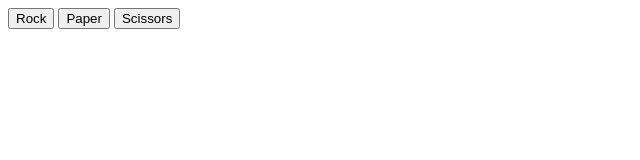
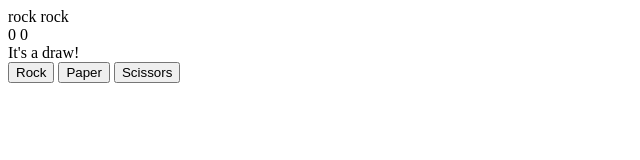
Before and after one commit to lawsoncodes101/rock_paper_scissors, a plain HTML site: page index.html in a window 1280 px wide. Both pictures are taken after a click on the button "Rock". Shown: the whole page, without its empty margins (0-640 px from the left). Drawn offline with Linux system fonts and the light colour scheme.

Commit message:
added UI to game logic

```diff
--- a/index.html
+++ b/index.html
@@ -6,9 +6,20 @@
     <title>Project: Rock Paper Scissors</title>
 </head>
 <body>
-    <button class="rock">Rock</button>
-    <button class="paper">Paper</button>
-    <button class="scissors">Scissors</button>
+    <div>
+        <div class="choices">
+            <span class="playerChoice"></span>
+            <span class="computerChoice"></span>
+        </div>
+        <div class="scores">
+            <span class="playerScore"></span>
+            <span class="computerScore"></span>
+        </div>
+        <div class="winner"></div>
+    </div>
+    <button id="rock">Rock</button>
+    <button id="paper">Paper</button>
+    <button id="scissors">Scissors</button>
 
     <script src="./script.js"></script>
 </body>
--- a/script.js
+++ b/script.js
@@ -1,42 +1,49 @@
 const buttons = document.querySelectorAll("button");
-
-for (let i = 0; i < buttons.length; i++){
-    buttons[i].addEventListener("click", (e) => {
-        let humanValue = e.target.textContent;
-        playRound(humanValue, getComputerChoice);
-    });
-};
+const playerChoiceDisplay = document.querySelector(".playerChoice");
+const computerChoiceDisplay = document.querySelector(".computerChoice")
+const playerScoreDisplay = document.querySelector(".playerScore");
+const computerScoreDisplay = document.querySelector(".computerScore");
+const winnerDisplay = document.querySelector(".winner");
+let playerScore = 0;
+let computerScore = 0;
 
 function getComputerChoice() {
+    const choices = ["rock", "paper", "scissors"];
     const index = Math.floor(Math.random() * 3);
     return choices[index];
 }
 
-let humanScore = 0;
-let computerScore = 0;
-
-function playRound(humanValue, computerChoice) {
+function playRound(playerValue, computerChoice) {
     let computerValue = computerChoice();
 
-    if (humanValue) {
+    if (playerValue) {
         let roundRules = {
             rock: "scissors",
             scissors: "paper",
             paper: "rock",
         };
 
-        console.log(
-            `Player chose: ${humanValue} \nComputer chose: ${computerValue}`
-        );
+        playerChoiceDisplay.textContent = playerValue;
+        computerChoiceDisplay.textContent = computerValue;
 
-        if (humanValue === computerValue) {
-            console.log("Draw!");
-        } else if (roundRules[humanValue] === computerValue) {
-            console.log("Player Wins!");
-            humanScore += 1;
+        if (playerValue === computerValue) {
+            winnerDisplay.textContent = "It's a draw!";
+        } else if (roundRules[playerValue] === computerValue) {
+            playerScore += 1;
+            winnerDisplay.textContent = "Player Wins!";
         } else {
-            console.log("Computer Wins!");
             computerScore += 1;
+            winnerDisplay.textContent = "Computer Wins!";
         }
+
+        playerScoreDisplay.textContent = playerScore;
+        computerScoreDisplay.textContent = computerScore;
     }
 }
+
+buttons.forEach((btn) => {
+    btn.addEventListener("click", (e) => {
+        let playerValue = e.target.id;
+        playRound(playerValue, getComputerChoice);
+    });
+})
```
